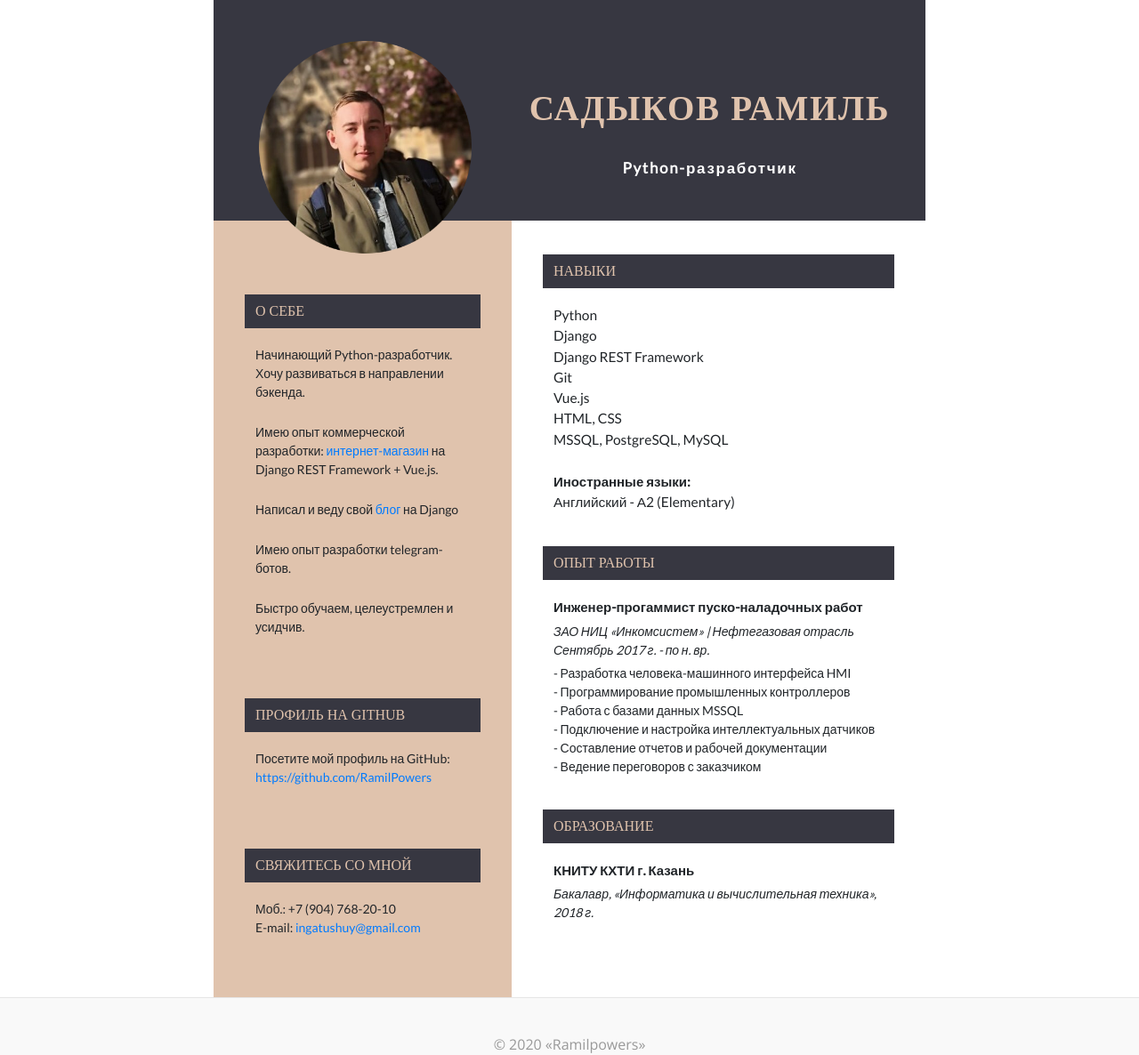
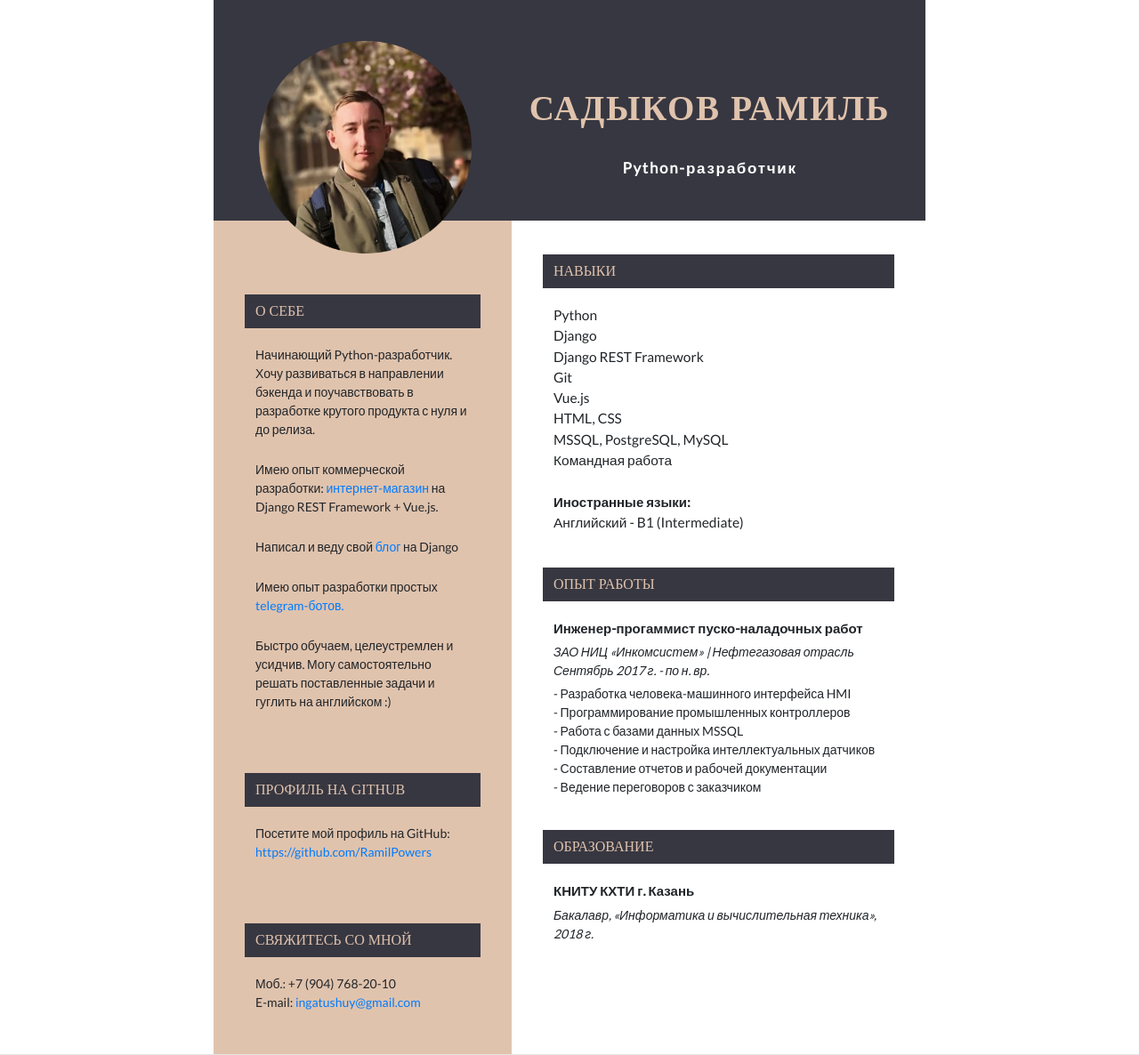
Before and after one commit to RamilPowers/BLOG, a Django app: template pages/templates/pages/about.html in a window 1280 px wide. Shown: the part 138-1324 px from the top of the page at 89% size. Run offline with Django 3.2, Linux system fonts and the light colour scheme; the template is opened without the code that fills it, so the values that code supplies are empty; some web fonts are replaced.

Commit message:
Поправлено резюме

```diff
--- a/pages/templates/pages/about.html
+++ b/pages/templates/pages/about.html
@@ -15,12 +15,12 @@
               <div class="item">
                 <div class="item-header">О себе</div>
                 <ul>
-                  <li>Начинающий Python-разработчик. Хочу развиваться в направлении бэкенда.</li><br>
+                  <li>Начинающий Python-разработчик. Хочу развиваться в направлении бэкенда и поучавствовать в разработке крутого продукта с нуля и до релиза.</li><br>
                   <li>Имею опыт коммерческой разработки: <a href="https://letique-kzn.ru" target="_blank">интернет-магазин</a> на Django REST Framework + Vue.js. </li><br>
                   <li>Написал и веду свой <a href="http://ramilpowers.ru" target="_blank">блог</a> на Django</li><br>
-                  <li>Имею опыт разработки telegram-ботов.</li>
+                    <li>Имею опыт разработки простых <a href="https://t.me/Weather_Sadykov_Bot" target="_blank">telegram-ботов.</a></li>
                   <br>
-                  <li>Быстро обучаем, целеустремлен и усидчив.</li>
+                  <li>Быстро обучаем, целеустремлен и усидчив. Могу самостоятельно решать поставленные задачи и гуглить на английском :)</li>
                 </ul>
               </div>
               <div class="item">
@@ -40,6 +40,7 @@
                     <a href="mailto:ingatushuy@gmail.com?subject=Предложение вакансии" target="_blank">ingatushuy@gmail.com</a>
                   </li>
                 </ul>
+                  <br><br>
               </div>
           </div>
           <div class="white">
@@ -53,9 +54,10 @@
                 <li>Vue.js</li>
                 <li>HTML, CSS</li>
                 <li>MSSQL, PostgreSQL, MySQL</li>
+                <li>Командная работа</li>
                 <br>
                 <li><b>Иностранные языки: </b></li>
-                <li>Английский - А2 (Elementary)</li>
+                <li>Английский - B1 (Intermediate)</li>
               </ul>
             </div>
             <div class="item">
```
